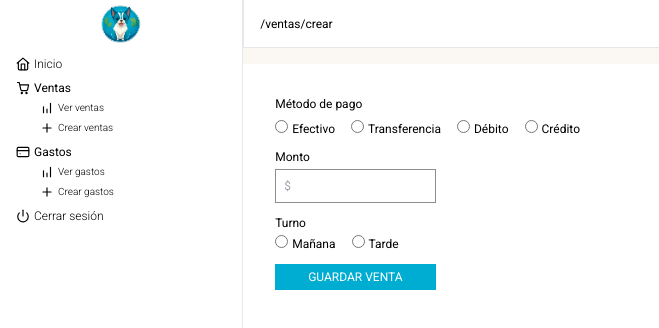
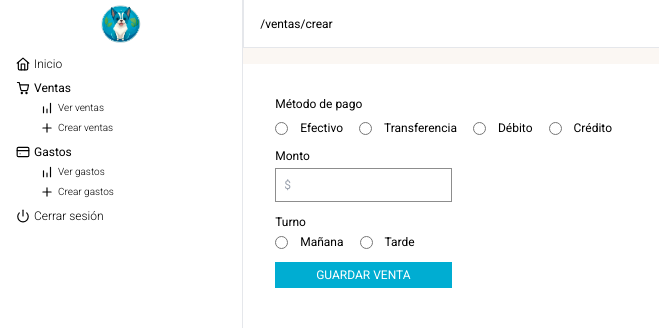
Before and after one commit to manuimfeld/bichitos-dashboard, a Next.js app: page /ventas/crear in a window 1280 px wide. Shown: the top 328 px of the page, without its empty margins (0-659 px from the left). Built offline with nearby package versions, Linux system fonts and the light colour scheme.

Commit message:
fix form

```diff
--- a/src/app/ventas/crear/page.js
+++ b/src/app/ventas/crear/page.js
@@ -1,20 +1,34 @@
 "use client";
+
 export default function Home() {
+  const paymentMethodMapping = {
+    Efectivo: 1,
+    Transferencia: 2,
+    Débito: 3,
+    Crédito: 4,
+  };
+
+  const turnMapping = {
+    Mañana: "1",
+    Tarde: "2",
+  };
+
   const handleSubmit = async (e) => {
     e.preventDefault();
 
+    const form = e.target;
     const saleData = {
-      amount: e.target.elements.amount.value,
+      amount: form.elements.amount.value,
       customer_dni: null, // Ajusta esto según tus necesidades
-      turn: "Mañana", // 'Mañana' o 'Tarde'
+      turn: turnMapping[form.elements.turn.value], // 'Mañana' o 'Tarde'
       created_by: 1, // Ajusta esto según tus necesidades
-      payment_method_id: 1,
+      payment_method_id:
+        paymentMethodMapping[form.elements.payment_method.value],
     };
 
     console.log(saleData);
 
     try {
-      // Enviar la solicitud POST al endpoint /api/sales
       const response = await fetch(`${process.env.NEXT_PUBLIC_API}/sales`, {
         method: "POST",
         headers: {
@@ -26,9 +40,7 @@ export default function Home() {
       if (response.ok) {
         const result = await response.json();
         console.log("Venta guardada:", result);
-        setSelectedTurn("Mañana");
-        setSelectedPaymentMethod("Efectivo");
-        e.target.amount.value = null;
+        form.reset(); // Limpiar el formulario
       } else {
         console.error("Error al guardar la venta:", response.statusText);
       }
@@ -39,43 +51,52 @@ export default function Home() {
 
   return (
     <main className="text-black text-xs bg-white col-span-2 row-start-2 p-4 overflow-y-auto w-[calc(100%_-_32px)] mx-auto mt-4 lg:mx-0 lg:w-full">
-      <form onSubmit={(e) => handleSubmit(e)} className="bg-white p-4 w-fit">
+      <form onSubmit={handleSubmit} className="bg-white p-4 w-fit">
         <p className="mb-2">Método de pago</p>
-
+        <div className="flex items-center mb-2">
           {["Efectivo", "Transferencia", "Débito", "Crédito"].map((method) => (
             <>
               <input
                 key={method}
                 type="radio"
                 id={method}
-              name="payment_type"
+                name="payment_method"
                 value={method}
+                className="mr-2"
               />
-            <label for={method} className="ml-1 mr-4 text-xs">
+              <label htmlFor={method} className="ml-1 mr-4 text-xs">
                 {method}
               </label>
             </>
           ))}
-
+        </div>
         <p className="mt-3 mb-1">Monto</p>
         <input
           type="number"
-          id="number"
+          id="amount"
           name="amount"
           className="border-[#8D8D8D] border-[1.5px] rounded-custom outline-0 bg-transparent px-2 py-2 w-1/2"
           placeholder="$"
         />
 
         <p className="mb-1 mt-3">Turno</p>
+        <div className="flex items-center mb-2">
           {["Mañana", "Tarde"].map((turn) => (
             <>
-            <input key={turn} type="radio" id={turn} name="turn" value={turn} />
-            <label for={turn} className="ml-1 mr-4 text-xs">
+              <input
+                key={turn}
+                type="radio"
+                id={turn}
+                name="turn"
+                value={turn}
+                className="mr-2"
+              />
+              <label htmlFor={turn} className="ml-1 mr-4 text-xs">
                 {turn}
               </label>
             </>
           ))}
-
+        </div>
         <button
           type="submit"
           className="mt-3 block uppercase text-white bg-[#00ADD2] rounded-custom w-1/2 py-[5px]"
```
Lines whose indentation alone changed are shown as unchanged.
